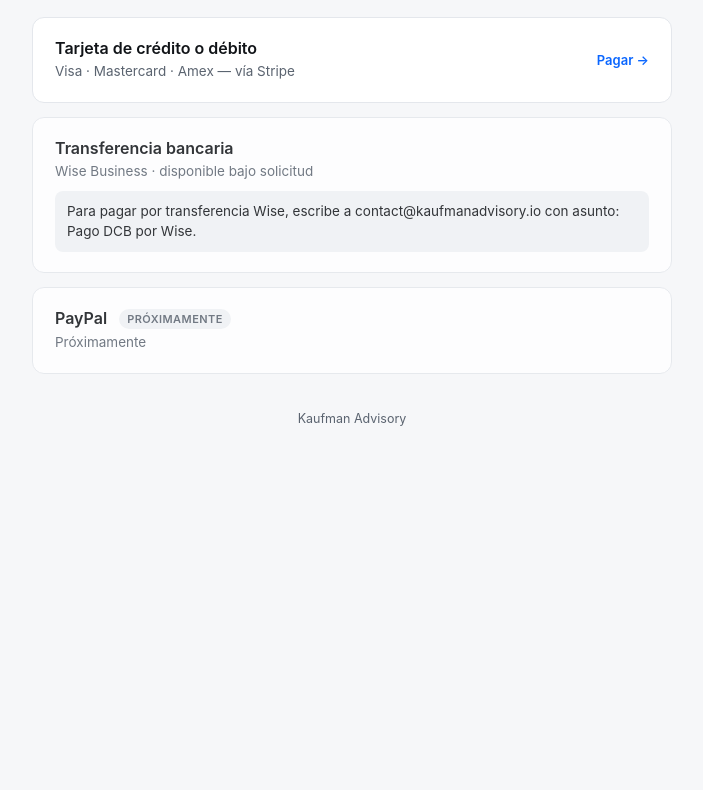
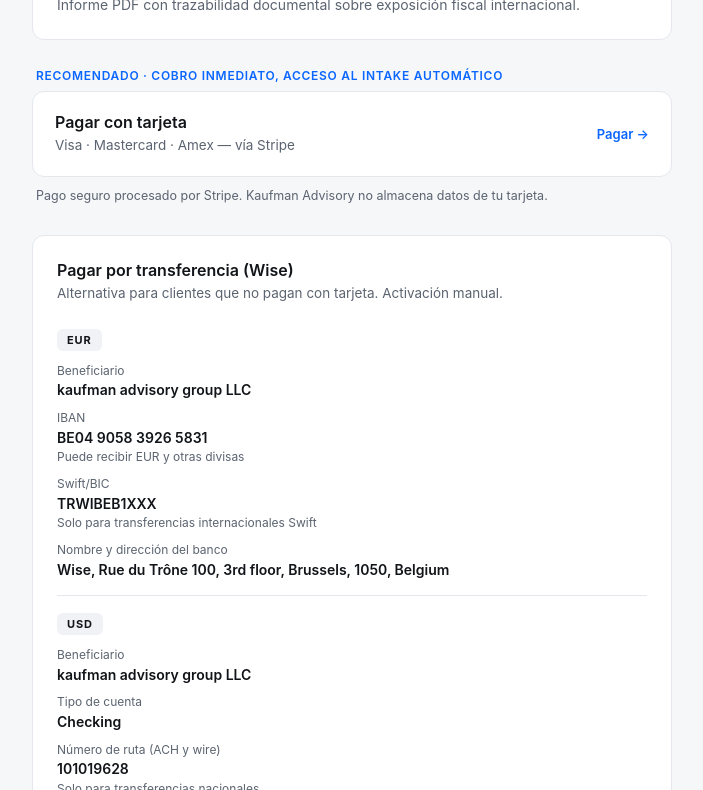
Before and after one commit to kaufmandvisory/kaufmandvisory.github.io, a plain HTML site: page checkout.html in a window 1280 px wide. Shown: the part 150-940 px from the top of the page, without its empty margins (288-991 px from the left). Before the commit the page ends 800 px from the top, so only its background shows below. Drawn offline with Linux system fonts and the light colour scheme.

Commit message:
checkout: Stripe + Wise (EUR/USD/GBP), versión simple

```diff
--- a/checkout.html
+++ b/checkout.html
@@ -3,64 +3,92 @@
 <head>
 <meta charset="UTF-8">
 <meta name="viewport" content="width=device-width, initial-scale=1.0">
-<title>Checkout — Kaufman Advisory</title>
+<title>Checkout — Diagnóstico Cross-Border — Kaufman Advisory</title>
 <style>
-  :root{
-    --bg:#f6f7f9;
-    --card:#ffffff;
-    --ink:#111418;
-    --muted:#5b6470;
-    --line:#e4e7ec;
-    --accent:#0a66ff;
-    --accent-ink:#ffffff;
-    --soft:#f0f2f5;
-    --warn:#8a6d3b;
-  }
+  :root{--bg:#f6f7f9;--card:#fff;--ink:#111418;--muted:#5b6470;--line:#e4e7ec;--accent:#0a66ff;--soft:#f0f2f5}
   *{box-sizing:border-box}
   html,body{margin:0;padding:0;background:var(--bg);color:var(--ink);font-family:-apple-system,BlinkMacSystemFont,"Segoe UI",Roboto,Helvetica,Arial,sans-serif;-webkit-font-smoothing:antialiased}
   .wrap{max-width:680px;margin:0 auto;padding:48px 20px 80px}
-  h1{font-size:28px;font-weight:600;letter-spacing:-0.01em;margin:0 0 8px}
-  .lede{color:var(--muted);font-size:15px;margin:0 0 32px;line-height:1.5}
-  .method{background:var(--card);border:1px solid var(--line);border-radius:12px;padding:20px 22px;margin-bottom:14px;display:flex;align-items:flex-start;gap:16px;text-decoration:none;color:inherit;transition:border-color .15s ease,box-shadow .15s ease}
-  a.method:hover{border-color:var(--accent);box-shadow:0 2px 14px rgba(10,102,255,.08)}
-  .method-body{flex:1;min-width:0}
-  .method-title{font-size:16px;font-weight:600;margin:0 0 4px}
-  .method-sub{font-size:13.5px;color:var(--muted);margin:0;line-height:1.45}
-  .method-note{font-size:13.5px;color:var(--ink);margin:10px 0 0;line-height:1.5;padding:10px 12px;background:var(--soft);border-radius:8px}
+  .product{background:var(--card);border:1px solid var(--line);border-radius:12px;padding:24px;margin-bottom:28px}
+  .product h1{font-size:22px;font-weight:600;letter-spacing:-0.01em;margin:0 0 4px}
+  .price{font-size:26px;font-weight:600;margin:0 0 10px;letter-spacing:-0.01em}
+  .product-desc{font-size:14px;color:var(--muted);margin:0;line-height:1.5}
+  .recommend{font-size:12px;font-weight:600;letter-spacing:.06em;text-transform:uppercase;color:var(--accent);margin:0 4px 8px}
+  .pay-card{background:var(--card);border:1px solid var(--line);border-radius:12px;padding:20px 22px;margin-bottom:14px;display:flex;align-items:flex-start;gap:16px;text-decoration:none;color:inherit;transition:border-color .15s,box-shadow .15s}
+  a.pay-card:hover{border-color:var(--accent);box-shadow:0 2px 14px rgba(10,102,255,.08)}
+  .pay-card-body{flex:1;min-width:0}
+  .pay-title{font-size:16px;font-weight:600;margin:0 0 4px}
+  .pay-sub{font-size:13.5px;color:var(--muted);margin:0;line-height:1.45}
   .cta{font-size:13px;font-weight:600;color:var(--accent);white-space:nowrap;align-self:center}
-  .badge{display:inline-block;font-size:11px;font-weight:600;letter-spacing:.04em;text-transform:uppercase;padding:3px 8px;border-radius:999px;background:var(--soft);color:var(--muted);margin-left:8px;vertical-align:middle}
-  .method.disabled{opacity:.85;cursor:default}
-  .method.disabled .method-title{color:var(--ink)}
+  .security-note{font-size:12.5px;color:var(--muted);margin:-4px 4px 30px;line-height:1.5}
+  .wise-section{background:var(--card);border:1px solid var(--line);border-radius:12px;padding:24px;margin-bottom:14px}
+  .wise-section h2{font-size:16px;font-weight:600;margin:0 0 4px}
+  .wise-intro{font-size:13.5px;color:var(--muted);margin:0 0 20px;line-height:1.45}
+  .currency-block{padding:16px 0;border-top:1px solid var(--line)}
+  .currency-block:first-of-type{border-top:0;padding-top:4px}
+  .currency-label{display:inline-block;font-size:11px;font-weight:700;letter-spacing:.08em;background:var(--soft);color:var(--ink);padding:4px 10px;border-radius:6px;margin-bottom:12px}
+  .field{margin-bottom:10px}
+  .field:last-child{margin-bottom:0}
+  .field-label{font-size:12px;color:var(--muted);margin:0 0 2px;line-height:1.3}
+  .field-value{font-size:14px;font-weight:600;margin:0;word-break:break-word;line-height:1.4}
+  .field-hint{font-size:12px;color:var(--muted);margin:2px 0 0;line-height:1.4;font-weight:400}
+  .wise-note{font-size:13px;margin:18px 0 0;line-height:1.55;padding:12px 14px;background:var(--soft);border-radius:8px}
   footer{margin-top:36px;font-size:12.5px;color:var(--muted);text-align:center;line-height:1.5}
 </style>
 </head>
 <body>
 <main class="wrap">
-    <h1>Finalizar pago</h1>
-    <p class="lede">Elige el método de pago que prefieras. El pago con tarjeta es el único método inmediato; el resto se gestiona manualmente.</p>
 
-    <a class="method" href="https://buy.stripe.com/4gM4gBeB9aFh8JzenMdwc00" target="_blank" rel="noopener">
-      <div class="method-body">
-        <p class="method-title">Tarjeta de crédito o débito</p>
-        <p class="method-sub">Visa &middot; Mastercard &middot; Amex &mdash; vía Stripe</p>
+  <header class="product">
+    <h1>Diagnóstico Cross-Border</h1>
+    <p class="price">USD 47</p>
+    <p class="product-desc">Informe PDF con trazabilidad documental sobre exposición fiscal internacional.</p>
+  </header>
+
+  <p class="recommend">Recomendado · cobro inmediato, acceso al intake automático</p>
+  <a class="pay-card" href="https://buy.stripe.com/4gM4gBeB9aFh8JzenMdwc00" target="_blank" rel="noopener">
+    <div class="pay-card-body">
+      <p class="pay-title">Pagar con tarjeta</p>
+      <p class="pay-sub">Visa &middot; Mastercard &middot; Amex &mdash; vía Stripe</p>
     </div>
     <span class="cta">Pagar &rarr;</span>
   </a>
+  <p class="security-note">Pago seguro procesado por Stripe. Kaufman Advisory no almacena datos de tu tarjeta.</p>
 
-    <div class="method disabled" aria-disabled="true">
-      <div class="method-body">
-        <p class="method-title">Transferencia bancaria</p>
-        <p class="method-sub">Wise Business &middot; disponible bajo solicitud</p>
-        <p class="method-note">Para pagar por transferencia Wise, escribe a contact@kaufmanadvisory.io con asunto: Pago DCB por Wise.</p>
-      </div>
+  <section class="wise-section" aria-label="Pagar por transferencia">
+    <h2>Pagar por transferencia (Wise)</h2>
+    <p class="wise-intro">Alternativa para clientes que no pagan con tarjeta. Activación manual.</p>
+
+    <div class="currency-block">
+      <span class="currency-label">EUR</span>
+      <div class="field"><p class="field-label">Beneficiario</p><p class="field-value">kaufman advisory group LLC</p></div>
+      <div class="field"><p class="field-label">IBAN</p><p class="field-value">BE04 9058 3926 5831</p><p class="field-hint">Puede recibir EUR y otras divisas</p></div>
+      <div class="field"><p class="field-label">Swift/BIC</p><p class="field-value">TRWIBEB1XXX</p><p class="field-hint">Solo para transferencias internacionales Swift</p></div>
+      <div class="field"><p class="field-label">Nombre y dirección del banco</p><p class="field-value">Wise, Rue du Trône 100, 3rd floor, Brussels, 1050, Belgium</p></div>
     </div>
 
-    <div class="method disabled" aria-disabled="true">
-      <div class="method-body">
-        <p class="method-title">PayPal <span class="badge">Próximamente</span></p>
-        <p class="method-sub">Próximamente</p>
+    <div class="currency-block">
+      <span class="currency-label">USD</span>
+      <div class="field"><p class="field-label">Beneficiario</p><p class="field-value">kaufman advisory group LLC</p></div>
+      <div class="field"><p class="field-label">Tipo de cuenta</p><p class="field-value">Checking</p></div>
+      <div class="field"><p class="field-label">Número de ruta (ACH y wire)</p><p class="field-value">101019628</p><p class="field-hint">Solo para transferencias nacionales</p></div>
+      <div class="field"><p class="field-label">Número de cuenta</p><p class="field-value">217946932318</p></div>
+      <div class="field"><p class="field-label">Swift/BIC</p><p class="field-value">TRWIUS35XXX</p><p class="field-hint">Solo para transferencias internacionales Swift</p></div>
+      <div class="field"><p class="field-label">Nombre y dirección del banco</p><p class="field-value">Wise US Inc, 108 W 13th St, Wilmington, DE, 19801, United States</p></div>
     </div>
+
+    <div class="currency-block">
+      <span class="currency-label">GBP</span>
+      <div class="field"><p class="field-label">Beneficiario</p><p class="field-value">kaufman advisory group LLC</p></div>
+      <div class="field"><p class="field-label">Número de cuenta</p><p class="field-value">34298465</p></div>
+      <div class="field"><p class="field-label">Sort code</p><p class="field-value">23-08-01</p><p class="field-hint">Solo para transferencias nacionales</p></div>
+      <div class="field"><p class="field-label">IBAN</p><p class="field-value">GB07 TRWI 2308 0134 2984 65</p><p class="field-hint">Puede recibir GBP y otras divisas</p></div>
+      <div class="field"><p class="field-label">Swift/BIC</p><p class="field-value">TRWIGB2LXXX</p><p class="field-hint">Solo para transferencias internacionales Swift</p></div>
+      <div class="field"><p class="field-label">Nombre y dirección del banco</p><p class="field-value">Wise Payments Limited, 1st Floor, Worship Square, 65 Clifton Street, London, EC2A 4JE, United Kingdom</p></div>
     </div>
+
+    <p class="wise-note">Indica en el concepto: <strong>Pago DCB</strong>. Tras enviar, contacta con contact@kaufmanadvisory.io adjuntando el comprobante para activar tu intake. Activación manual en menos de 24 h.</p>
+  </section>
 
   <footer>Kaufman Advisory</footer>
 </main>
```
Lines whose indentation alone changed are shown as unchanged.
